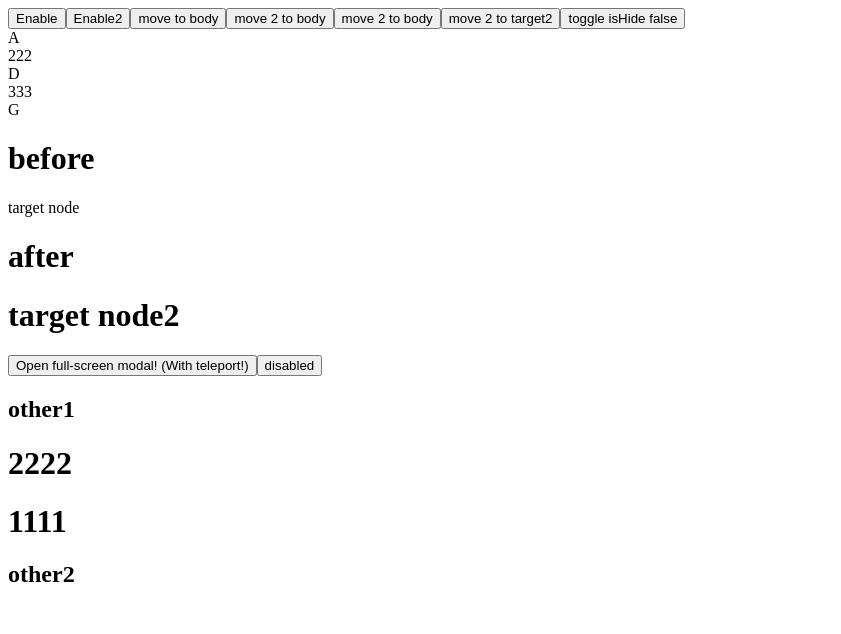
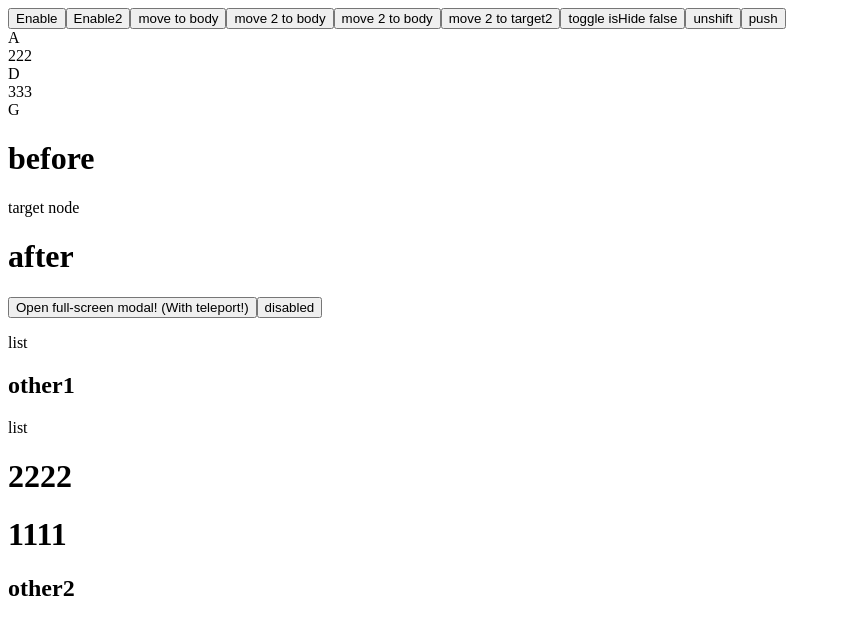
Before and after one commit to jackiotyu/vue2-teleport-next, a Vue app: page / in a window 1280 px wide. Shown: the top 634 px of the page, without its empty margins (0-841 px from the left). Built offline with nearby package versions, Linux system fonts and the light colour scheme.

Commit message:
fix: insert order

```diff
--- a/lib/Teleport.vue
+++ b/lib/Teleport.vue
@@ -7,6 +7,7 @@ type ChildNode = CreateComponentPublicInstance<unknown, unknown> & {
 };
 type BaseData = {
     child: ChildNode;
+    end: Comment,
 };
 const tag = 'teleport';
 const removeNode = (el: Node) => {
@@ -33,7 +34,7 @@ export default {
         const child: ChildNode = new (this.$root.constructor as VueConstructor)({
             name: tag + '-inner',
             // @ts-expect-error parent
-            parent: this,
+            parent: this.$parent,
             abstract: true,
             data: () => {
                 return {
@@ -54,7 +55,8 @@ export default {
                 return this.com[0];
             },
         });
-        const base = { child } as BaseData;
+        const end = document.createComment(tag + ' end');
+        const base = { child, end } as BaseData;
         return Object.preventExtensions(base);
     },
     watch: {
@@ -63,8 +65,8 @@ export default {
     },
     mounted() {
         let parentNode = this.$el.parentNode;
-        parentNode && parentNode.insertBefore(document.createComment(tag + ' start'), this.$el);
-        this.$el.textContent = tag + ' end';
+        parentNode && parentNode.insertBefore(this.end, this.$el.nextSibling);
+        this.$el.textContent = tag + ' start';
         this.$nextTick(() => {
             this.child.$mount();
             this.check();
@@ -72,6 +74,7 @@ export default {
     },
     beforeDestroy() {
         removeNode(this.child.$el);
+        removeNode(this.end);
         this.child.$destroy();
     },
     render() {
@@ -83,7 +86,7 @@ export default {
             removeNode(this.child.$el);
             if (this.disabled) {
                 const parentNode = this.$el.parentNode;
-                parentNode && parentNode.insertBefore(this.child.$el, this.$el);
+                parentNode && parentNode.insertBefore(this.child.$el, this.$el.nextSibling);
             } else {
                 const targetEl = typeof this.to === 'string' ? document.querySelector(this.to) : this.to;
                 targetEl && targetEl.appendChild(this.child.$el);
--- a/src/App.vue
+++ b/src/App.vue
@@ -7,6 +7,9 @@
         <button @click="to2 = 'body'">move 2 to body</button>
         <button @click="to2 = '.target2'">move 2 to target2</button>
         <button @click="isHide = !isHide">toggle isHide {{ isHide }}</button>
+        <button @click="onUnshift">unshift</button>
+        <button @click="onPush">push</button>
+
         <Teleport :to="to" :disabled="disabled" multiSlot>
             <div>A</div>
             <transition>
@@ -25,19 +28,17 @@
         <h1>before</h1>
         <div class="target">target node</div>
         <h1>after</h1>
-        <div class="target2">
-            <h1>target node2</h1>
         <div class="modal-content" v-if="disabled">
             <button @click="modalOpen = true">Open full-screen modal! (With teleport!)</button>
             <button @click="disabledModal = !disabledModal">{{ disabledModal ? 'enabled' : 'disabled' }}</button>
+            <p v-for="i in list" :key="`list${i}`">{{ i }}</p>
             <h2 v-if="!isHide">other1</h2>
             <Teleport to="body" :disabled="disabledModal" multiSlot>
                 <ModalEle v-model="modalOpen"></ModalEle>
                 <h2 v-if="!isHide">other2</h2>
             </Teleport>
+            <p v-for="i in list" :key="`list2${i}`">{{ i }}</p>
         </div>
-        </div>
-
         <h1>2222</h1>
         <h1>1111</h1>
     </div>
@@ -61,6 +62,7 @@ export default {
             disabledModal: false,
             modalOpen: false,
             isHide: false,
+            list: ['list'],
         };
     },
     methods: {
@@ -77,6 +79,12 @@ export default {
             this.isHide = !this.isHide;
             this.to2 = this.to2 === 'body' ? '.target2' : 'body';
         },
+        onUnshift() {
+            this.list.unshift(Math.random());
+        },
+        onPush() {
+            this.list.push(Math.random());
+        }
     },
 };
 </script>
--- a/vite.config.js
+++ b/vite.config.js
@@ -6,6 +6,9 @@ import { getBabelOutputPlugin } from '@rollup/plugin-babel';
 import { createVuePlugin } from 'vite-plugin-vue2';
 
 module.exports = defineConfig({
+    server: {
+        host: '0.0.0.0',
+    },
     plugins: [
         createVuePlugin(),
         dts({
```
Lines whose indentation alone changed are shown as unchanged.
